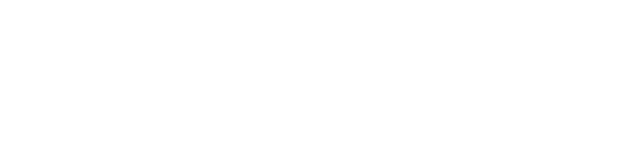
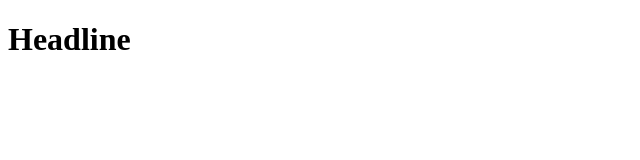
Before and after one commit to InfiniteLoop889/Testprojekt, a plain HTML site: page index.html in a window 1280 px wide. Shown: the whole page, without its empty margins (0-640 px from the left). Drawn offline with Linux system fonts and the light colour scheme.

Commit message:
added healine

```diff
--- a/index.html
+++ b/index.html
@@ -5,5 +5,7 @@
         <meta name="viewport" content="width=device-width, initial-scale=1.0" />
         <title>Document</title>
     </head>
-    <body></body>
+    <body>
+        <h1>Headline</h1>
+    </body>
 </html>
```
